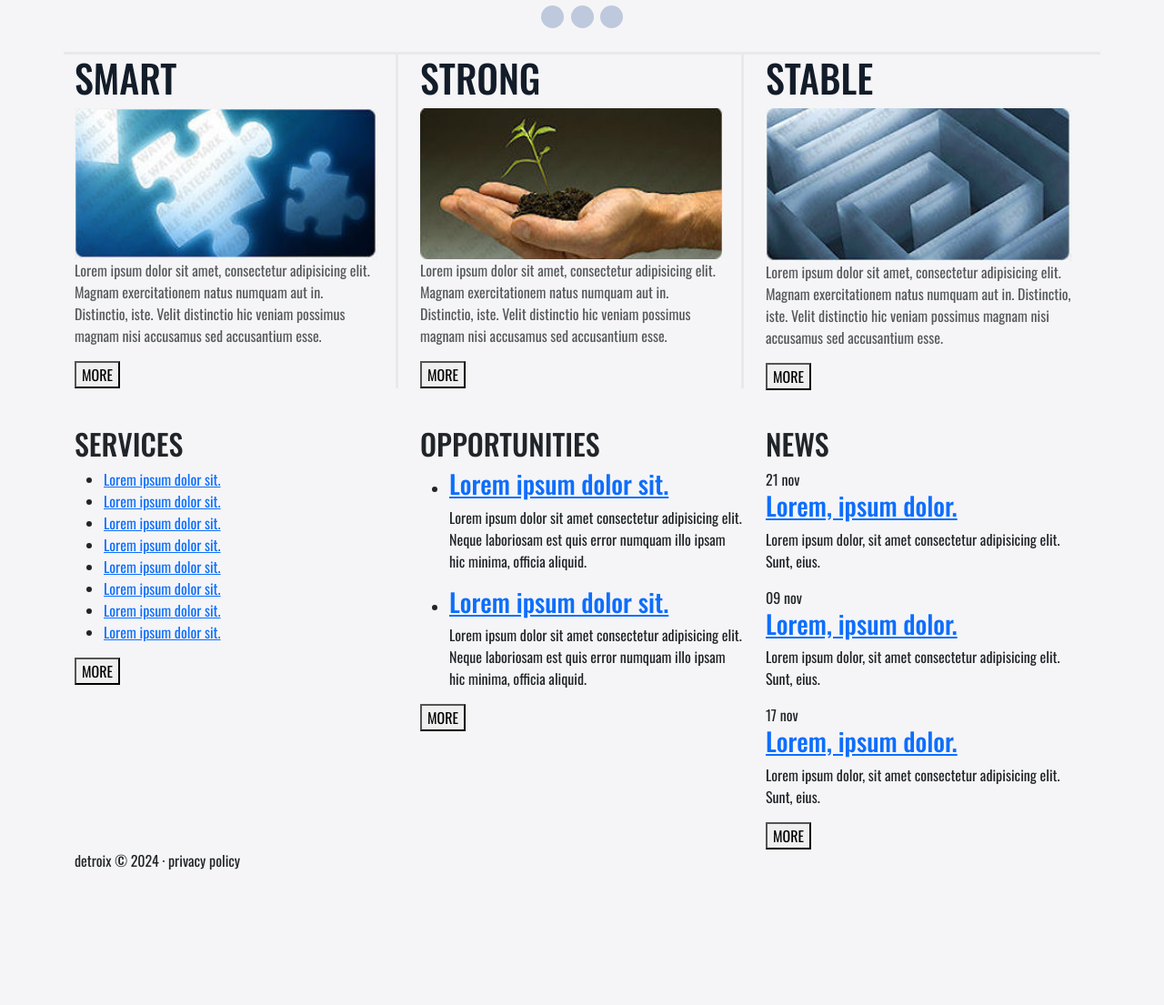
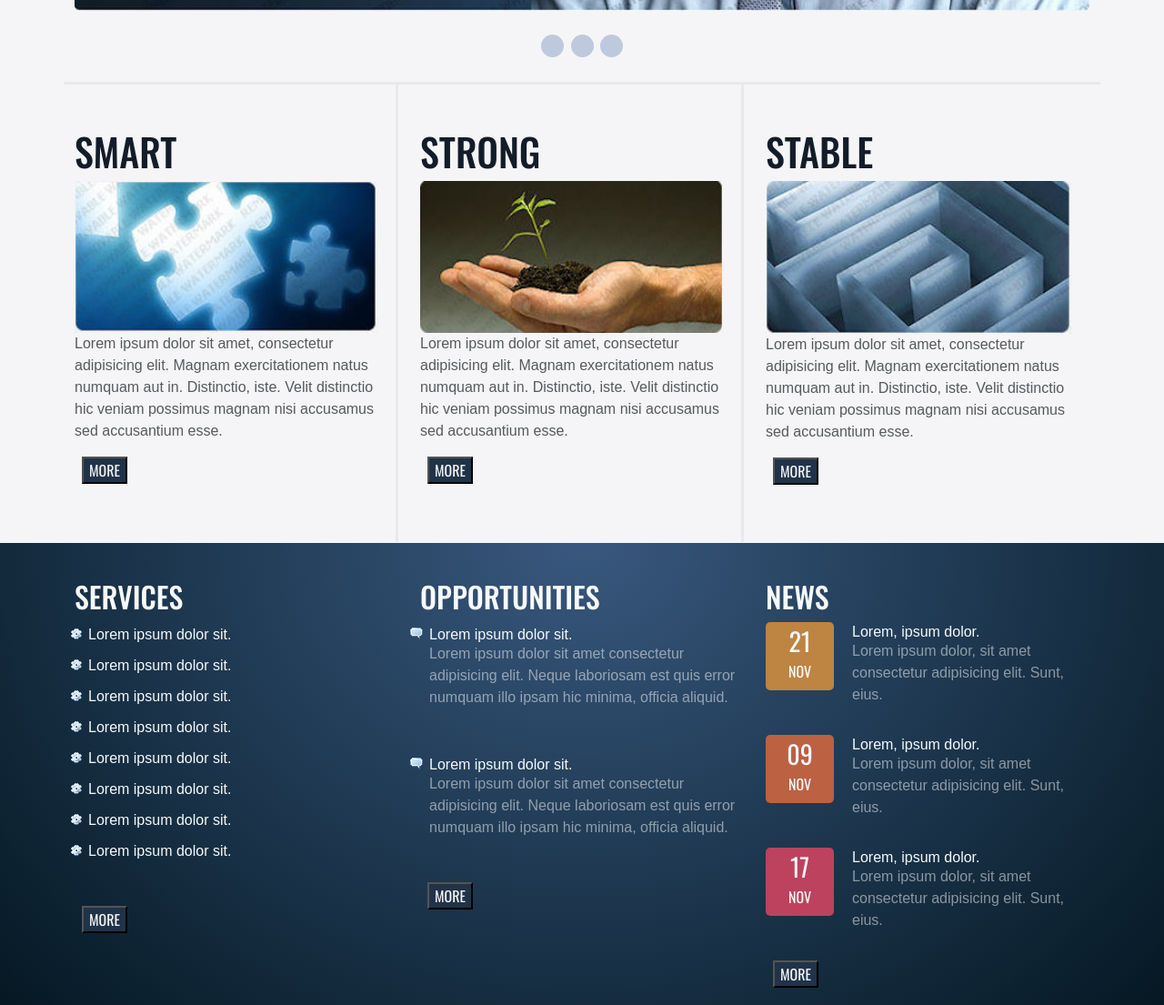
Before and after one commit to XanderTate/detroix-bs, a plain HTML site: page index.html in a window 1280 px wide. Shown: the part 803-1908 px from the top of the page at 91% size. Before the commit the page ends 1777 px from the top, so only its background shows below. Drawn offline with nearby package versions, Linux system fonts and the light colour scheme.

Commit message:
completed detroix

```diff
--- a/css/style.css
+++ b/css/style.css
@@ -35,6 +35,17 @@ body {
     font-size: calc(24px + (48 - 24) * ((100vw - 300px) / (1600 - 300)));
 }
 
+.content-text {
+    font-family: sans-serif;
+}
+
+.date-div{
+    width: 75px;
+    height: 75px;
+    border-radius: 5px;
+
+}
+
 .hs1-item {
     border-right: 1px solid #777;
 }
@@ -56,10 +67,9 @@ body {
     font-size: calc(8px + (12 - 8) * ((100vw - 300px) / (1600 - 300)));
 }
 
-.hs2-link{
+.hs2-link, .more-btn {
     background-color: var(--btnColor);
     color: var(--tert);
-    font-weight: 600;
     margin: 0 8px;
     text-transform: uppercase;
 }
@@ -69,11 +79,24 @@ body {
     background-color: var(--sec);
 }
 
+
+
 @media (max-width: 991px) {
     .hs2-link {
         margin: 0 2px;
         font-size: 8px;
     }
+}
+
+
+.news-text, .opps-text {
+    font-family: sans-serif;
+}
+
+
+
+.news-link, .opps-link, .services-link {
+    font-family: sans-serif;
 }
 
 .slider {
@@ -92,6 +115,18 @@ body {
     height: 30px;
 }
 
+#dateDiv1 {
+    background-color: var(--date1);
+}
+
+#dateDiv2 {
+    background-color: var(--date2);
+}
+
+#dateDiv3 {
+    background-color: var(--date3);
+}
+
 #headerSection1 {
     width: 100%;
     padding: 4px 0;
@@ -102,10 +137,32 @@ body {
     padding: 20px 0;
 }
 
+#footerSection1 {
+    width: 100%;
+    padding: 40px 0;
+    background-color: #031620;
+    background-image: radial-gradient(
+        at top center,
+        #38587e,
+        #031620
+    );
+}
+
+#footerSection2 {
+    width: 100%;
+    padding: 20px 0 40px;
+    background-color: var(--footerSec2);
+}
+
+#oppsList {
+    list-style-image: url(../images/chat.png);
+    padding-left: 10px;
+}
+
 #ms2Row {
-    padding-bottom: 40px;
     border-top: 3px solid #e9e9eb;
 }
+
 @media( max-width: 767px ){
     #ms2Row, .content-box {
         border: none;
@@ -115,3 +172,8 @@ body {
 #stable {
     border-right: none;
 }
+
+#servicesList {
+    list-style-image: url("../images/cog.png");
+    padding-left: 15px;
+}
--- a/index.html
+++ b/index.html
@@ -15,13 +15,13 @@
     <section class="section" id="headerSection1">
         <div class="container">
             <div class="row" id="hs1Row">
-                <div class="col-4">
+                <div class="col-xs-4">
                     <p id="hs1Text">
                         <a href="#" class="hs1-link text-dark-emphasis text-decoration-none text-uppercase">www.demolink.org</a>
                     </p>
                 </div>
-                <div class="col-8">
-                    <ul id="hs1List" class="nav justify-content-end">
+                <div class="col-xs-8">
+                    <ul id="hs1List" class="nav justify-content-center justify-content-sm-end">
                         <li class="hs1-item nav-item">
                             <a href="#" class="hs1-link nav-link text-decoration-none text-uppercase">support</a>
                         </li>
@@ -97,32 +97,32 @@
         <div class="container">
             <div class="row" id="ms2Row">
                 <div class="col-md-4">
-                    <div class="content-box" id="smart">
+                    <div class="content-box py-5" id="smart">
                         <div class="content-mini-box">
                             <h2 class="content-heading text-uppercase">smart</h2>
                             <img src="images/smart.jpg" alt="puzzle piece" class="content-img w-100 img-fluid"/>
                             <p class="content-text text-muted">Lorem ipsum dolor sit amet, consectetur adipisicing elit. Magnam exercitationem natus numquam aut in. Distinctio, iste. Velit distinctio hic veniam possimus magnam nisi accusamus sed accusantium esse.</p>
-                            <button class="more-btn text-uppercase">more</button>
+                            <button class="more-btn text-uppercase mb-3">more</button>
                         </div>
                         </div>
                 </div>
                 <div class="col-md-4">
-                    <div class="content-box" id="strong">
+                    <div class="content-box py-5" id="strong">
                         <div class="content-mini-box">
                             <h2 class="content-heading text-uppercase">strong</h2>
                             <img src="images/strong.jpg" alt="a man holding a plant" class="content-img w-100 img-fluid"/>
                             <p class="content-text text-muted">Lorem ipsum dolor sit amet, consectetur adipisicing elit. Magnam exercitationem natus numquam aut in. Distinctio, iste. Velit distinctio hic veniam possimus magnam nisi accusamus sed accusantium esse.</p>
-                            <button class="more-btn text-uppercase">more</button>
+                            <button class="more-btn text-uppercase mb-3">more</button>
                         </div>
                         </div>
                 </div>
                 <div class="col-md-4">
-                    <div class="content-box" id="stable">
+                    <div class="content-box py-5" id="stable">
                         <div class="content-mini-box">
                             <h2 class="content-heading text-uppercase">stable</h2>
                             <img src="images/stable.jpg" alt="a maze" class="content-img w-100 img-fluid"/>
                             <p class="content-text text-muted">Lorem ipsum dolor sit amet, consectetur adipisicing elit. Magnam exercitationem natus numquam aut in. Distinctio, iste. Velit distinctio hic veniam possimus magnam nisi accusamus sed accusantium esse.</p>
-                            <button class="more-btn text-uppercase">more</button>
+                            <button class="more-btn text-uppercase mb-3">more</button>
                         </div>
                         </div>
                 </div>
@@ -137,31 +137,31 @@
                 <div class="row">
                     <div class="col-md-4">
                         <div class="footer-content" id="services">
-                            <h2 class="footer-heading text-uppercase">services</h2>
+                            <h2 class="footer-heading text-uppercase text-light">services</h2>
                             <ul id="servicesList">
-                                <li class="services-item">
-                                    <a href="#" class="services-link">Lorem ipsum dolor sit.</a>
+                                <li class="services-item mb-2">
+                                    <a href="#" class="services-link  text-light text-decoration-none">Lorem ipsum dolor sit.</a>
                                 </li>
-                                <li class="services-item">
-                                    <a href="#" class="services-link">Lorem ipsum dolor sit.</a>
+                                <li class="services-item mb-2">
+                                    <a href="#" class="services-link text-light text-decoration-none">Lorem ipsum dolor sit.</a>
                                 </li>
-                                <li class="services-item">
-                                    <a href="#" class="services-link">Lorem ipsum dolor sit.</a>
+                                <li class="services-item mb-2">
+                                    <a href="#" class="services-link text-light text-decoration-none">Lorem ipsum dolor sit.</a>
                                 </li>
-                                <li class="services-item">
-                                    <a href="#" class="services-link">Lorem ipsum dolor sit.</a>
+                                <li class="services-item mb-2">
+                                    <a href="#" class="services-link text-light text-decoration-none">Lorem ipsum dolor sit.</a>
                                 </li>
-                                <li class="services-item">
-                                    <a href="#" class="services-link">Lorem ipsum dolor sit.</a>
+                                <li class="services-item mb-2">
+                                    <a href="#" class="services-link text-light text-decoration-none">Lorem ipsum dolor sit.</a>
                                 </li>
-                                <li class="services-item">
-                                    <a href="#" class="services-link">Lorem ipsum dolor sit.</a>
+                                <li class="services-item mb-2">
+                                    <a href="#" class="services-link text-light text-decoration-none">Lorem ipsum dolor sit.</a>
                                 </li>
-                                <li class="services-item">
-                                    <a href="#" class="services-link">Lorem ipsum dolor sit.</a>
+                                <li class="services-item mb-2">
+                                    <a href="#" class="services-link text-light text-decoration-none">Lorem ipsum dolor sit.</a>
                                 </li>
-                                <li class="services-item">
-                                    <a href="#" class="services-link">Lorem ipsum dolor sit.</a>
+                                <li class="services-item mb-2 mb-5">
+                                    <a href="#" class="services-link text-light text-decoration-none">Lorem ipsum dolor sit.</a>
                                 </li>
                             </ul>
                             <button class="more-btn text-uppercase">more</button>
@@ -169,66 +169,84 @@
                     </div>
                     <div class="col-md-4">
                         <div class="footer-content" id="opps">
-                            <h2 class="footer-heading text-uppercase">opportunities</h2>
+                            <h2 class="footer-heading text-uppercase text-light">opportunities</h2>
                             <ul id="oppsList">
-                                <li class="opps-item">
-                                    <h3 class="opps-heading">
-                                        <a href="#" class="opps-link">Lorem ipsum dolor sit.</a>
+                                <li class="opps-item mb-5">
+                                    <h3 class="opps-heading fs-6 m-0">
+                                        <a href="#" class="opps-link text-light text-decoration-none">Lorem ipsum dolor sit.</a>
                                     </h3>
-                                    <p class="opps-text">Lorem ipsum dolor sit amet consectetur adipisicing elit. Neque laboriosam est quis error numquam illo ipsam hic minima, officia aliquid.</p>
+                                    <p class="opps-text text-white-50">Lorem ipsum dolor sit amet consectetur adipisicing elit. Neque laboriosam est quis error numquam illo ipsam hic minima, officia aliquid.</p>
                                 </li>
-                                <li class="opps-item">
-                                    <h3 class="opps-heading">
-                                        <a href="#" class="opps-link">Lorem ipsum dolor sit.</a>
+                                <li class="opps-item mb-5">
+                                    <h3 class="opps-heading fs-6 m-0">
+                                        <a href="#" class="opps-link text-light text-decoration-none">Lorem ipsum dolor sit.</a>
                                     </h3>
-                                    <p class="opps-text">Lorem ipsum dolor sit amet consectetur adipisicing elit. Neque laboriosam est quis error numquam illo ipsam hic minima, officia aliquid.</p>
+                                    <p class="opps-text text-white-50">Lorem ipsum dolor sit amet consectetur adipisicing elit. Neque laboriosam est quis error numquam illo ipsam hic minima, officia aliquid.</p>
                                 </li>
                             </ul>
-                            <button class="more-btn text-uppercase">more</button>
+                            <button class="more-btn text-uppercase mb-3">more</button>
                         </div>
                     </div>
                     <div class="col-md-4">
                         <div class="footer-content" id="news">
-                            <h2 class="footer-heading text-uppercase">news</h2>
+                            <h2 class="footer-heading text-uppercase text-light">news</h2>
                             <ul id="newsList" class="list-unstyled">
-                                <li class="news-item">
+                                <li class="news-item mb-3">
+                                    <div class="row">
+                                        <div class="col-sm-3">
                                             <div class="date-div" id="dateDiv1">
-                                        <span class="date">21</span>
-                                        <span class="month">nov</span>
+                                                <span class="date d-block text-center text-light text-uppercase m-0 fs-3">21</span>
+                                                <span class="month d-block text-center text-light text-uppercase m-0">nov</span>
                                             </div>
+                                        </div>
+                                        <div class="col-sm-9">
                                             <div class="news-block">
-                                        <h3 class="news-heading">
-                                            <a href="#" class="news-link">Lorem, ipsum dolor.</a>
+                                                <h3 class="news-heading fs-6 m-0">
+                                                    <a href="#" class="news-link text-light text-decoration-none">Lorem, ipsum dolor.</a>
                                                 </h3>
-                                        <p class="news-text">Lorem ipsum dolor, sit amet consectetur adipisicing elit. Sunt, eius.</p>
+                                                <p class="news-text text-white-50">Lorem ipsum dolor, sit amet consectetur adipisicing elit. Sunt, eius.</p>
+                                            </div>
+                                        </div>
                                     </div>
                                 </li>
-                                <li class="news-item">
+                                <li class="news-item mb-3">
+                                    <div class="row">
+                                        <div class="col-sm-3">
                                             <div class="date-div" id="dateDiv2">
-                                        <span class="date">09</span>
-                                        <span class="month">nov</span>
+                                                <span class="date d-block text-center text-light text-uppercase m-0 fs-3">09</span>
+                                                <span class="month d-block text-center text-light text-uppercase m-0">nov</span>
                                             </div>
+                                        </div>
+                                        <div class="col-sm-9">
                                             <div class="news-block">
-                                        <h3 class="news-heading">
-                                            <a href="#" class="news-link">Lorem, ipsum dolor.</a>
+                                                <h3 class="news-heading fs-6 m-0">
+                                                    <a href="#" class="news-link text-light text-decoration-none">Lorem, ipsum dolor.</a>
                                                 </h3>
-                                        <p class="news-text">Lorem ipsum dolor, sit amet consectetur adipisicing elit. Sunt, eius.</p>
+                                                <p class="news-text text-white-50">Lorem ipsum dolor, sit amet consectetur adipisicing elit. Sunt, eius.</p>
+                                        </div>
+                                    </div>
                                     </div>
                                 </li>
-                                <li class="news-item">
+                                <li class="news-item mb-3">
+                                    <div class="row">
+                                        <div class="col-sm-3">
                                             <div class="date-div" id="dateDiv3">
-                                        <span class="date">17</span>
-                                        <span class="month">nov</span>
+                                                <span class="date d-block text-center text-light text-uppercase m-0 fs-3">17</span>
+                                                <span class="month d-block text-center text-light text-uppercase m-0">nov</span>
                                             </div>
+                                        </div>
+                                        <div class="col-sm-9">
                                             <div class="news-block">
-                                        <h3 class="news-heading">
-                                            <a href="#" class="news-link">Lorem, ipsum dolor.</a>
+                                                <h3 class="news-heading fs-6 m-0">
+                                                    <a href="#" class="news-link text-light text-decoration-none">Lorem, ipsum dolor.</a>
                                                 </h3>
-                                        <p class="news-text">Lorem ipsum dolor, sit amet consectetur adipisicing elit. Sunt, eius.</p>
+                                                <p class="news-text text-white-50">Lorem ipsum dolor, sit amet consectetur adipisicing elit. Sunt, eius.</p>
+                                            </div>
+                                        </div>
                                     </div>
                                 </li>
                             </ul>
-                            <button class="more-btn text-uppercase">more</button>
+                            <button class="more-btn text-uppercase mb-3">more</button>
                         </div>
                     </div>
                 </div>
@@ -236,7 +254,7 @@
         </section>
         <section class="section" id="footerSection2">
             <div class="container">
-                <p class="fs2-text text-center text-lg-start">detroix &copy; 2024 &middot; privacy policy</p>
+                <p class="fs2-text text-center text-lg-start text-secondary text-uppercase">detroix &copy; 2024 &middot; privacy policy</p>
             </div>
         </section>
     </footer>
```
Lines whose indentation alone changed are shown as unchanged.
